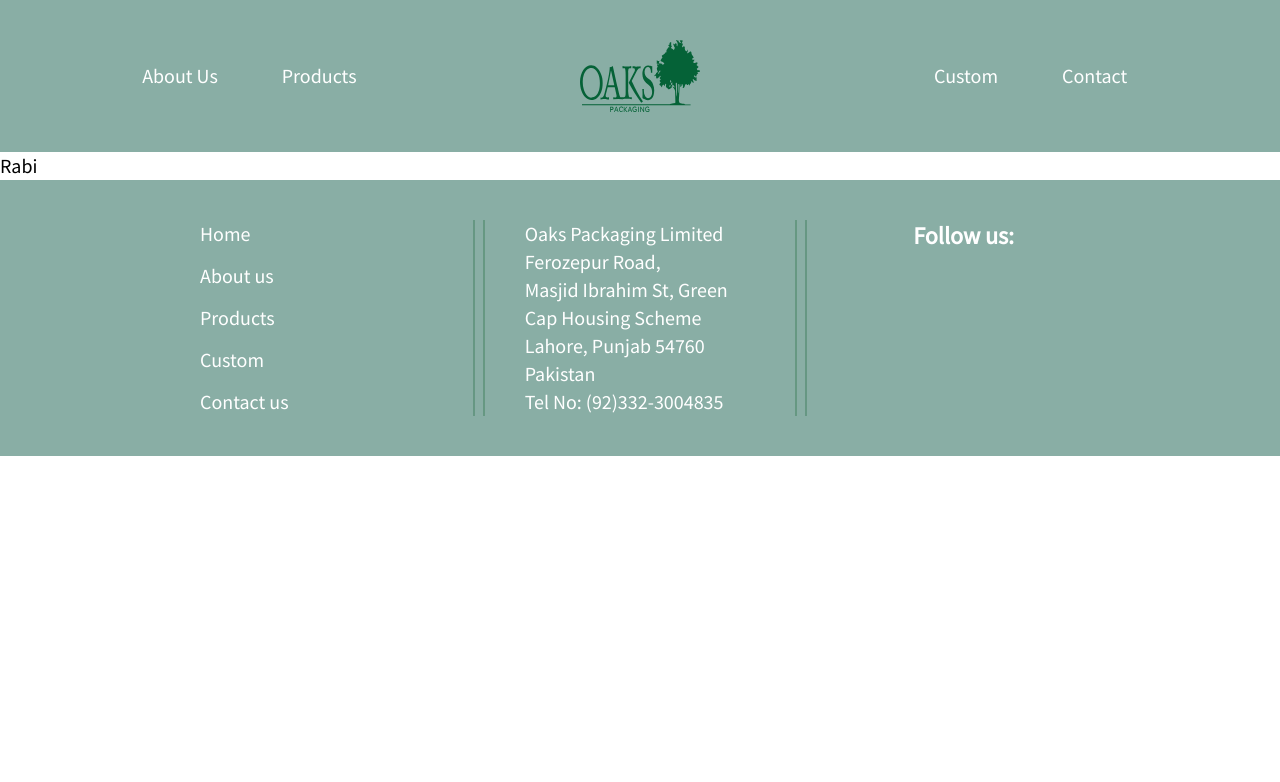
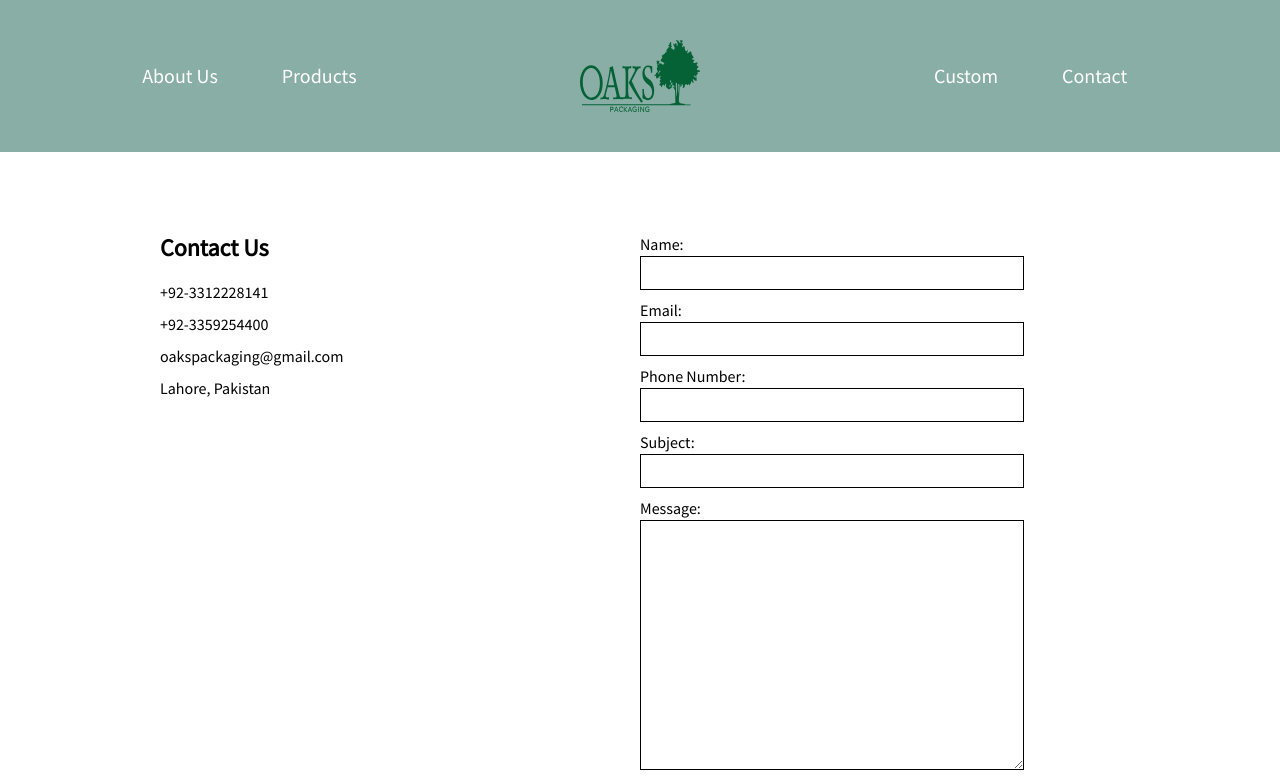
Before and after one commit to khawaja-ammar/nextjs_oaks-website, a Next.js app: page /contact in a window 1280 px wide. Shown: the top 782 px of the page. Built offline with nearby package versions, Linux system fonts and the light colour scheme.

Commit message:
created custom and contact page, created api for sending email from contact form using nodemailer

```diff
--- a/package.json
+++ b/package.json
@@ -18,6 +18,7 @@
     "eslint-config-next": "13.4.4",
     "next": "13.4.4",
     "next-sitemap": "^4.1.8",
+    "nodemailer": "^6.9.4",
     "postcss": "8.4.24",
     "react": "18.2.0",
     "react-dom": "18.2.0",
@@ -26,6 +27,7 @@
     "typescript": "5.1.3"
   },
   "devDependencies": {
+    "@types/nodemailer": "^6.4.9",
     "prettier": "^2.8.8",
     "prettier-plugin-tailwindcss": "^0.3.0"
   }
--- /dev/null
+++ b/src/app/api/sendmail/route.ts
@@ -0,0 +1,30 @@
+import { NextRequest, NextResponse } from "next/server";
+import nodemailer from "nodemailer";
+
+export async function POST(request: NextRequest) {
+  const { MAIL_ID, MAIL_PASS, OAKS_EMAIL } = process.env;
+  const { subject, mailto, msg, name, contactNum } = await request.json();
+
+  const transporter = nodemailer.createTransport({
+    service: "Gmail",
+    auth: {
+      user: MAIL_ID,
+      pass: MAIL_PASS,
+    },
+  });
+
+  const mailOption = {
+    from: MAIL_ID || undefined,
+    to: OAKS_EMAIL || undefined,
+    subject: `Website Message: ${subject}`,
+    text: `Name: ${name}\nContact Email: ${mailto}\nContact Number: ${contactNum}\nMessage: ${msg}`,
+  };
+
+  try {
+    await transporter.sendMail(mailOption);
+    return NextResponse.json({ message: "Success" });
+  } catch (err) {
+    console.log(err);
+    return NextResponse.json({ message: "Failed" });
+  }
+}
--- a/src/app/contact/page.tsx
+++ b/src/app/contact/page.tsx
@@ -1,3 +1,117 @@
+"use client";
+import { FormEvent, useState } from "react";
+
 export default function Contact() {
-  return <div>Rabi</div>;
+  const [name, setName] = useState("");
+  const [mail, setMail] = useState("");
+  const [subject, setSubject] = useState("");
+  const [contactNum, setContactNum] = useState("");
+  const [msg, setMsg] = useState("");
+
+  const sendMail = async (e: FormEvent<HTMLFormElement>) => {
+    e.preventDefault();
+
+    const res = await fetch(`/api/sendmail`, {
+      method: "POST",
+      headers: {
+        "Content-Type": "application/json",
+      },
+      body: JSON.stringify({ name, mailto: mail, subject, msg, contactNum }),
+    });
+
+    const result = await res.json();
+
+    if (result.message === "Failed") {
+      alert(
+        "Unable to send message right now, please try contacting using the available options"
+      );
+    }
+
+    setName("");
+    setMail("");
+    setSubject("");
+    setMsg("");
+    setContactNum("");
+  };
+
+  return (
+    <main className="sectionPadding py-20 text-base">
+      <section className="flex flex-col gap-4 md:flex-row md:gap-0">
+        <div className="flex basis-full flex-col gap-4">
+          <h3>Contact Us</h3>
+          <div className="flex flex-col gap-2">
+            <div>+92-3312228141</div>
+            <div>+92-3359254400</div>
+            <div>oakspackaging@gmail.com</div>
+            <div>Lahore, Pakistan</div>
+          </div>
+        </div>
+        <div className="basis-full">
+          <form onSubmit={(e) => sendMail(e)} className="flex flex-col gap-2">
+            <label>
+              Name:
+              <br />
+              <input
+                required
+                className="w-[80%] border border-black p-1"
+                type="text"
+                value={name}
+                onChange={(e) => setName(e.target.value)}
+              />
+            </label>
+            <label>
+              Email:
+              <br />
+              <input
+                required
+                className="w-[80%] border border-black p-1"
+                type="text"
+                value={mail}
+                onChange={(e) => setMail(e.target.value)}
+              />
+            </label>
+            <label>
+              Phone Number:
+              <br />
+              <input
+                required
+                className="w-[80%] border border-black p-1"
+                type="text"
+                value={contactNum}
+                onChange={(e) => setContactNum(e.target.value)}
+              />
+            </label>
+            <label>
+              Subject:
+              <br />
+              <input
+                required
+                className="w-[80%] border border-black p-1"
+                type="text"
+                value={subject}
+                onChange={(e) => setSubject(e.target.value)}
+              />
+            </label>
+            <label>
+              Message:
+              <br />
+              <textarea
+                required
+                className="w-[80%] border border-black p-1"
+                value={msg}
+                onChange={(e) => setMsg(e.target.value)}
+                rows={10}
+              />
+            </label>
+            <button
+              type="submit"
+              className="w-20 rounded-3xl border-2 border-black bg-primary p-2"
+            >
+              Submit
+            </button>
+          </form>
+        </div>
+      </section>
+    </main>
+  );
 }
--- a/src/app/customorder/page.tsx
+++ b/src/app/customorder/page.tsx
@@ -1,3 +1,62 @@
+const boxes = [
+  {
+    heading: "Influence",
+    color: "#72986F",
+    content:
+      "72% of consumers say their purchasing decision is influenced by the packaging design",
+  },
+  {
+    heading: "Marketing",
+    color: "#F58216",
+    content: "Packaging to become the most important marketing tool",
+  },
+  {
+    heading: "Brand",
+    color: "rgb(239 68 68)",
+    content: "77% of B2B marketing leaders say branding is critical growth",
+  },
+  {
+    heading: "Quality",
+    color: "#0072A0",
+    content:
+      "Businesses have reported a 30% increase in consumer interest when businesses show strong attention to packaging",
+  },
+  {
+    heading: "Customer",
+    color: "#75CBA8",
+    content:
+      "40% of customers would share a photo of a product if the packaging is interesting",
+  },
+];
+
 export default function Custom() {
-  return <div>Rabi</div>;
+  return (
+    <main className="sectionPadding py-20">
+      <h3 className="pb-12 text-center">Custom Order</h3>
+      <section className="">
+        <div className="flex flex-col gap-2 md:flex-row">
+          {boxes.map((box, i) => (
+            <div
+              key={i}
+              className="flex basis-full flex-col items-center gap-2 rounded-3xl p-4 text-white shadow-2xl md:gap-4 md:p-4"
+              style={{ backgroundColor: `${box.color}` }}
+            >
+              <p className="text-base md:text-lg">{box.heading}</p>
+              <br />
+              <p className="text-sm md:text-base">{box.content}</p>
+            </div>
+          ))}
+        </div>
+      </section>
+      <br />
+      <p>
+        With printing facilities and designers on board, we can create the
+        perfect cup to help you launch your brand. For the past two years we
+        have served a select few clients providing them customized cups for
+        everything from ice creams to coffee. We have envisioned helping you
+        serve your customer with cups that portray the value and personality
+        your brand has to offer.
+      </p>
+    </main>
+  );
 }
```
Also changed, not shown: 1 other file (tests, documents, lock files or other folders).
